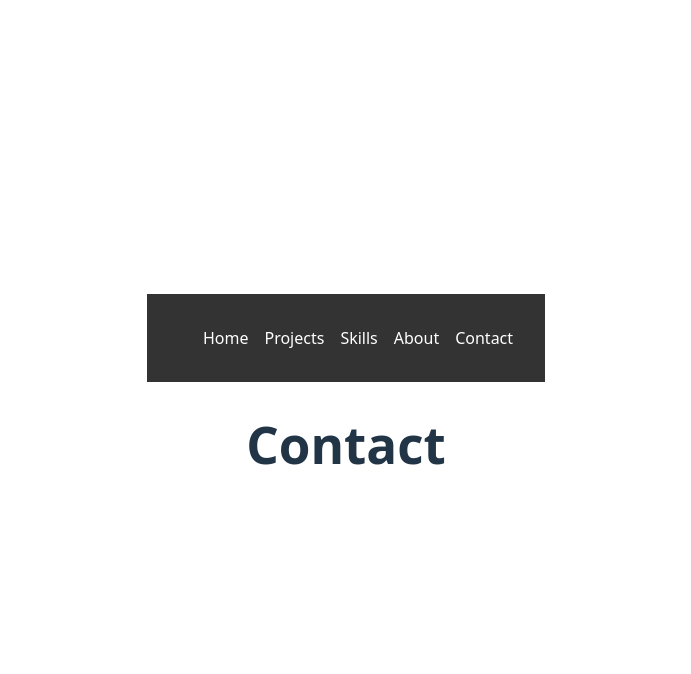
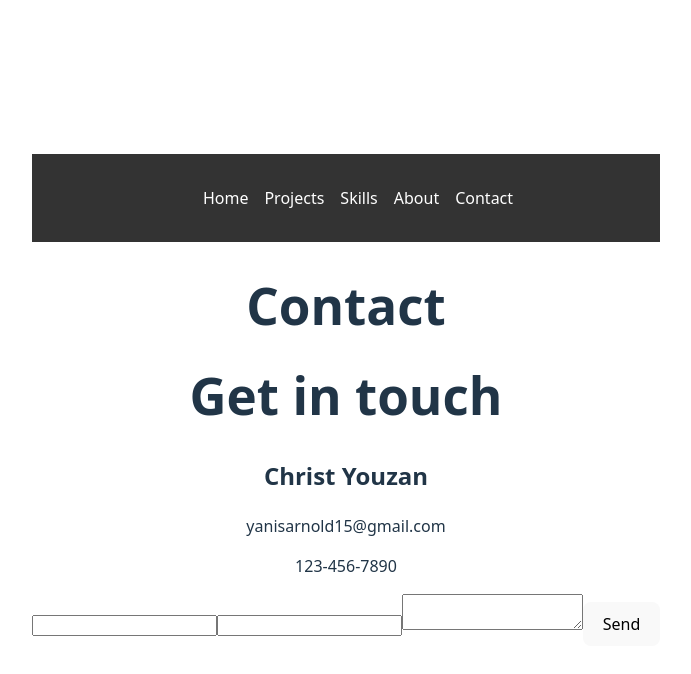
Before and after one commit to Yanisarnold/PersonalProject2025, a React (Vite) app in the folder react-app/: page /contact in a window 1280 px wide. Shown: the top 674 px of the page, without its empty margins (294-985 px from the left). Built offline with nearby package versions, Linux system fonts and the light colour scheme.

Commit message:
added forms for coontacting

```diff
--- a/react-app/src/sections/Contact/Contact.tsx
+++ b/react-app/src/sections/Contact/Contact.tsx
@@ -1,7 +1,39 @@
+import personalData from "../../data/personalDetails.json";
+import { useState } from "react";
 function Contact() {
+      const personalDetails = personalData;
+      const [formData, setFormData] = useState({
+            name: "",
+            email: "",
+            message: "",
+      });
+      const handleChange = (e: React.ChangeEvent<HTMLInputElement>) => {
+            setFormData({
+                  ...formData,
+                  [e.target.name]: e.target.value,
+            });
+      };
+      const handleSubmit = (e: React.FormEvent<HTMLFormElement>) => {
+            e.preventDefault();
+            console.log(formData);
+      };
       return (
             <div>
-                  <h1>Contact</h1>
+               <div className="container">
+                        <h1>Contact</h1>
+                        <div>
+                              <h1>Get in touch</h1>
+                              <h2>{personalDetails.name}</h2>
+                              <p>{personalDetails.email}</p>
+                              <p>{personalDetails.phone}</p>
+                        </div>
+                        <form onSubmit={handleSubmit}>
+                              <input type="text" name="name" onChange={handleChange} />
+                              <input type="email" name="email" onChange={handleChange} />
+                              <textarea name="message" onChange={handleChange}></textarea>
+                              <button type="submit">Send</button>
+                        </form>
+                  </div>
             </div>
       )
 }
```
